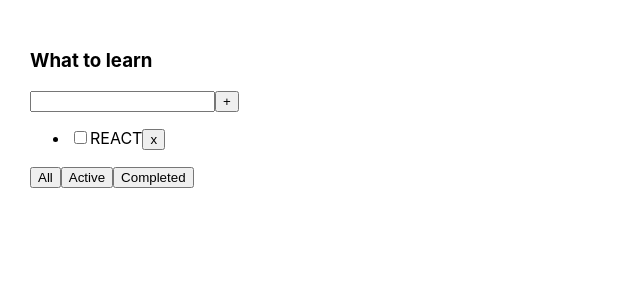
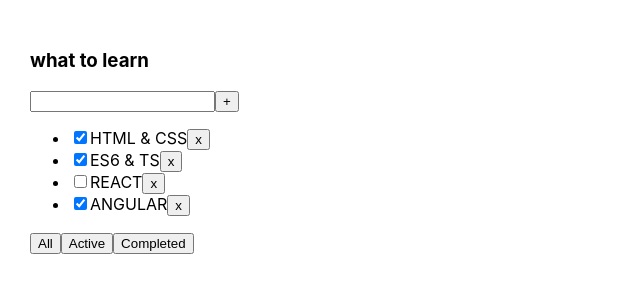
Before and after one commit to Katherina17/todolist, a React (Create React App) app in the folder 1-todolist/: page / in a window 1280 px wide. Shown: the top 300 px of the page, without its empty margins (0-640 px from the left). Built offline with nearby package versions, Linux system fonts and the light colour scheme.

Commit message:
feat: redid todoList myself

```diff
--- a/1-todolist/src/App.tsx
+++ b/1-todolist/src/App.tsx
@@ -1,62 +1,41 @@
 import React, {useEffect} from 'react';
 import './App.css';
-import TodoList, {TaskType}from "./TodoList";
+import TodoList, {TasksType} from "./TodoList";
 import {useState} from "react";
 
-export type FilterValuesType = "all" | "active" | "completed";
+export type FilterValueType = 'all' | 'active' | 'completed';
 
 function App() {
-    const todoListTitle_1: string = 'What to learn';
-    const todoListTitle_2: string = 'What to buy';
-    const [tasks_1, setTasks] = useState([{id: 1, title: "HTML & CSS", isDone: true},
-                        {id: 2, title: "ES6 & TS", isDone: true},
-                        {id: 3, title: "REACT", isDone: false},
-                        {id: 4, title: "ANGULAR", isDone: true}]);
-    //function
+    const todoList_title: string = 'what to learn';
 
-    const tasks_2: Array<TaskType> = [
-        {id: 1, title: "juice", isDone: true},
-        {id: 2, title: "carrot", isDone: false},
-        {id: 3, title: "orange", isDone: false},
-        {id: 4, title: "milk", isDone: true},
-    ];
+    const [tasks, setTasks] = useState<Array<TasksType>>([{id: 1, title: "HTML & CSS", isDone: true},
+            {id: 2, title: "ES6 & TS", isDone: true},
+            {id: 3, title: "REACT", isDone: false},
+            {id: 4, title: "ANGULAR", isDone: true}]);
 
-    const [filter, setFilter] = useState<FilterValuesType>("active");
+    const [filter, setFilter] = useState<FilterValueType>('all');
 
-
-    const removeTask = (taskId: number) => {
-        setTasks(tasks_1.filter(t => t.id !== taskId)); //уходит 5-10мс
-        console.log(tasks_1) // почему показывает 4, хотя должно быть 3. не обновляет state синхронно.
-        // поэтому мы выкидываем предыдущий state, так как state работает асинхронно
-    };
-
-    const changeFilter = (filter: FilterValuesType) => {
-        setFilter(filter);
+    const removeTask = (id:number) => {
+        setTasks(tasks.filter(t => t.id !== id));
     }
 
-    const getFilteredTasksForRender= () => {
-        let tasksForRender;
-        switch(filter){
-            case "active":
-                return tasks_1.filter(t => t.isDone === false);
-            case "completed":
-                return tasks_1.filter(t => t.isDone === true);
-            default:
-                return tasks_1;
-        }
-
-        return tasksForRender;
+    const getFilteredTasksForRender = (filter: FilterValueType) => {
+         switch(filter){
+             case 'active':
+                 return tasks.filter(t => t.isDone === false);
+             case "completed":
+                 return tasks.filter(t => t.isDone === true);
+             default: return tasks;
+         }
     }
 
-    const filteredTasksForRender: Array<TaskType> = getFilteredTasksForRender();
-
-/*    useEffect(() => {
-        console.log(tasks_1)
-    }, [tasks_1]); //работает синхронно*/
 
     return (
         <div className="App">
-            <TodoList title={todoListTitle_1}  tasks={filteredTasksForRender} removeTasks={removeTask} changeFilter={changeFilter}/>
+            <TodoList title={todoList_title}
+                      tasks={getFilteredTasksForRender(filter)}
+                      removeTask={removeTask}
+                      setFilter = {setFilter}/>
         </div>
     );
 }
--- a/1-todolist/src/TodoList.tsx
+++ b/1-todolist/src/TodoList.tsx
@@ -1,34 +1,29 @@
 import React from 'react';
-import {FilterValuesType} from './App';
+import {FilterValueType} from "./App";
 
-type TodoListPropsType = {
+
+type TodoListProps = {
     title: string,
-    tasks:  Array <TaskType>,
-    removeTasks: (taskId: number) => void;
-    changeFilter: (filter: FilterValuesType) => void;
+    tasks: Array<TasksType>,
+    removeTask: (id: number) => void,
+    setFilter: (filter: FilterValueType) => void
 }
 
- export type TaskType = {
+export type TasksType = {
     id: number,
     title: string,
     isDone: boolean
 }
 
 
-
-const TodoList = (props: TodoListPropsType) => {
-    const taskItems = props.tasks.length ?
-         props.tasks.map( (task: TaskType) => {
-        return (
-            <li key={task.id}>
-            <input type="checkbox" checked={task.isDone}/>
-            <span>{task.title}</span>
-            <button onClick={() => {props.removeTasks(task.id)}}>x</button>
-        </li>
-        )
-         })
-             : <span> Tasks list is empty </span>
-
+const TodoList = (props: TodoListProps) => {
+   const resultedTask =  props.tasks.length ? props.tasks.map(t => {
+        return(<li key={t.id}>
+            <input type="checkbox" checked={t.isDone}/>
+            <span>{t.title}</span>
+            <button onClick={() => props.removeTask(t.id)}>x</button>
+        </li>)
+    }) : <span> Nothing to load!</span>;
     return (
             <div>
                 <h3>{props.title}</h3>
@@ -37,12 +32,12 @@
                     <button>+</button>
                 </div>
                 <ul>
-                    {taskItems}
+                    {resultedTask}
                 </ul>
                 <div>
-                    <button onClick={() => props.changeFilter('all')}>All</button>
-                    <button onClick={() => props.changeFilter('active')}>Active</button>
-                    <button onClick={() => props.changeFilter('completed')}>Completed</button>
+                    <button onClick={() => props.setFilter('all')}>All</button>
+                    <button onClick={() => props.setFilter('active')}>Active</button>
+                    <button onClick={() => props.setFilter('completed')}>Completed</button>
                 </div>
             </div>
     );
```
